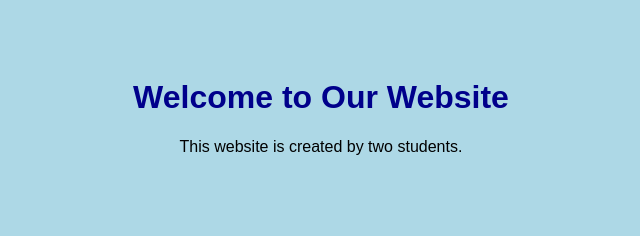
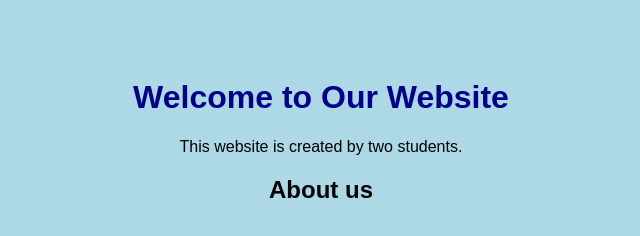
Before and after one commit to nikitanewton99-hue/web-collaboration, a plain HTML site: page index.html in a window 1280 px wide. Shown: the whole page, without its empty margins (319-959 px from the left). Drawn offline with Linux system fonts and the light colour scheme.

Commit message:
Update index.html

```diff
--- a/index.html
+++ b/index.html
@@ -8,6 +8,9 @@
 
     <h1>Welcome to Our Website</h1>
     <p>This website is created by two students.</p>
+<section>
+<h2> About us </h2>
+      </section>
 
 </body>
 </html>
```
